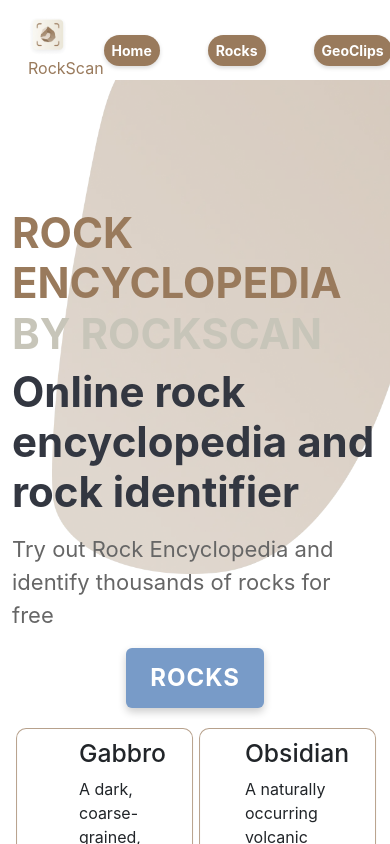
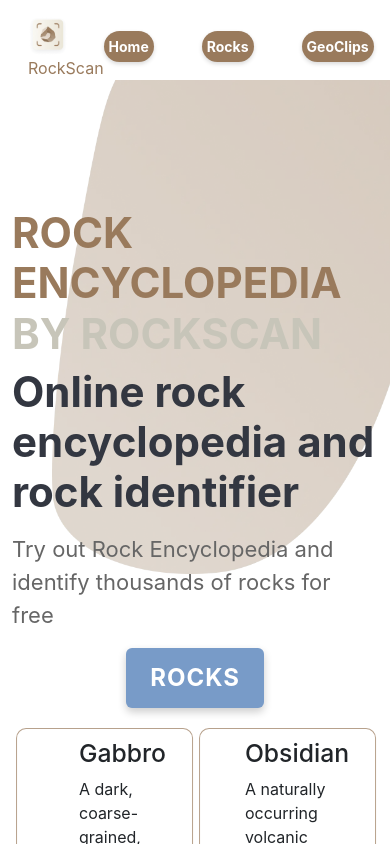
Before and after one commit to dovranmuhammet/rockscan, a React (Create React App) app: page / in a window 390 px wide. Shown: the top 844 px of the page. Built offline with nearby package versions, Linux system fonts and the light colour scheme.

Commit message:
Designed for mobile

```diff
--- a/src/components/header/navbar.css
+++ b/src/components/header/navbar.css
@@ -65,8 +65,9 @@
   padding: 12px 40px;
 }
 
-/* Mobile Styles */
-@media screen and (max-width: 480px) {
+/* Maximum width of 768 pixels, which covers most tablet devices. */
+
+@media screen and (max-width: 768px) {
   .navbar-wrapper {
     padding: 1rem;
   }
@@ -74,8 +75,8 @@
   .home,
   .home-faq,
   .geo_clips {
-    padding: 5px 8px;
-    margin-top: 5px;
+    padding: 6px 23px;
+    margin-top: -7px;
     font-size: 14px;
     flex-grow: 1;
   }
@@ -100,3 +101,37 @@
     margin: 0 5px;
   }
 }
+
+/* Mobile Styles */
+@media screen and (max-width: 480px) {
+  .navbar-wrapper {
+    padding: 1rem;
+  }
+
+  .home,
+  .home-faq,
+  .geo_clips {
+    padding: 5px 5px;
+    font-size: 14px;
+  }
+
+  .navbar-wrapper .logo-img {
+    height: 2.5rem;
+  }
+
+  .navbar-wrapper .nav-links {
+    display: none;
+  }
+
+  .navbar-wrapper .nav-links.mobile {
+    display: flex;
+    flex-direction: row;
+    align-items: center;
+    justify-content: space-between;
+    margin-top: 1rem;
+  }
+
+  .navbar-wrapper .nav-links.mobile a {
+    margin: 0 5px;
+  }
+}
```
